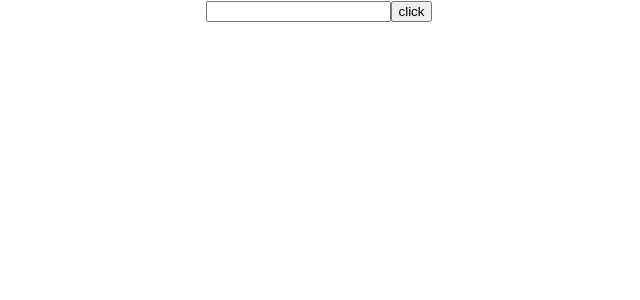
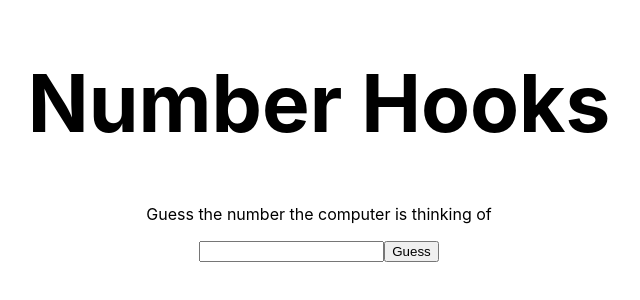
Before and after one commit to georuiz817/Number-Fun, a React (Create React App) app in the folder number-fun/my-app/: page / in a window 1280 px wide. Shown: the top 300 px of the page, without its empty margins (321-961 px from the left). Built offline with nearby package versions, Linux system fonts and the light colour scheme.

Commit message:
adding additional css, readme, playing with showing list of already guessed numbers

```diff
--- a/number-fun/my-app/src/App.css
+++ b/number-fun/my-app/src/App.css
@@ -2,37 +2,7 @@
   text-align: center;
 }
 
-.App-logo {
-  height: 40vmin;
-  pointer-events: none;
+h1 {
+  font-size: 80px;
+
 }
-
-@media (prefers-reduced-motion: no-preference) {
-  .App-logo {
-    animation: App-logo-spin infinite 20s linear;
-  }
-}
-
-.App-header {
-  background-color: #282c34;
-  min-height: 100vh;
-  display: flex;
-  flex-direction: column;
-  align-items: center;
-  justify-content: center;
-  font-size: calc(10px + 2vmin);
-  color: white;
-}
-
-.App-link {
-  color: #61dafb;
-}
-
-@keyframes App-logo-spin {
-  from {
-    transform: rotate(0deg);
-  }
-  to {
-    transform: rotate(360deg);
-  }
-}
--- a/number-fun/my-app/src/Main.js
+++ b/number-fun/my-app/src/Main.js
@@ -4,6 +4,7 @@ function Main() {
 
     const [CompNum, UpdateCompNum] = useState("");
     const [HumNum, UpdateHumNum] = useState("");
+    //const [NotNum, UpdateNotNum] = useState([]);
 
 
     useEffect(() => {
@@ -15,26 +16,30 @@ function Main() {
         e.preventDefault();
         console.log({HumNum})
         console.log({CompNum})
+
         if (CompNum === parseInt(HumNum)){
-            document.getElementById("yay").innerHTML = 'yay';
-            document.getElementById("again").innerHTML ='<div><button onClick={location.reload()}>Play again?</button></div>'
+            document.getElementById("yay").innerHTML = 'Yay!';
+            document.getElementById("again").innerHTML ='<div><button onClick={location.reload()}>Play again?</button></div>';
         } else{
-            document.getElementById('yay').innerHTML = "wrong"
-        }
-}
+          document.getElementById('yay').innerHTML = "wrong"
+          }
+      }
 
 
 
     return (
     <div>
+      <h1>Number Hooks</h1>
+      <p>Guess the number the computer is thinking of</p>
          <form onSubmit={handleSubmit}>
             <input type="text" value={HumNum} name="name" onChange={(e) => UpdateHumNum( e.target.value)}/>
-            <button id="button" type="submit">click</button>
+            <button id="button" type="submit">Guess</button>
          </form>
          <br></br>
-         {HumNum}
+
         <p id="yay"></p>
         <p id="again"></p>
+       <p id="list"></p>
     </div>
   );
 }
```
Also changed, not shown: 1 other file (tests, documents, lock files or other folders).
